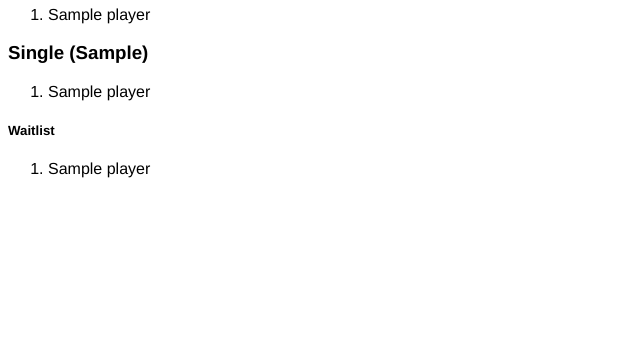
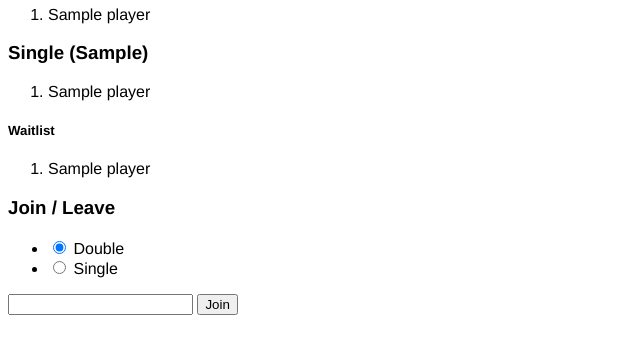
Before and after one commit to philip-zhan/badminton-group, a Flask app: template templates/index.html in a window 1280 px wide. Shown: the part 235-589 px from the top of the page, without its empty margins (0-640 px from the left). Run offline with Flask 2, Linux system fonts and the light colour scheme; the template is opened without the code that fills it: values that come from a table or form of the project are taken from there, most other values are stand-ins (such as "Sample title", 1, 10 or a date in 2020).

Commit message:
Add Join form

```diff
--- a/main.py
+++ b/main.py
@@ -1,12 +1,27 @@
+import os
 from typing import Dict, Iterator, List, Set, Tuple
 from datetime import datetime
 from operator import itemgetter
 import pytz
-from flask import Flask, render_template
+from flask import Flask, render_template, request
+from wtforms import Form, StringField, SubmitField, RadioField, validators
 from google.cloud import datastore
+
 
 datastore_client = datastore.Client("badminton-group", "groups")
 app = Flask(__name__)
+app.config["SECRET_KEY"] = os.urandom(32)
+
+
+class JoinForm(Form):
+    player_type = RadioField(
+        validators=[validators.DataRequired()],
+        choices=[("double", "Double"), ("single", "Single")],
+        default="double",
+    )
+    player_name = StringField(validators=[validators.DataRequired()])
+    join_submit = SubmitField("Join")
+    leave_submit = SubmitField("Leave")
 
 
 def fetch_groups(limit: int = None) -> Iterator:
@@ -42,6 +57,7 @@ def process_groups(groups: Iterator) -> Iterator[Dict]:
             group["double_players"], group["double_limit"]
         )
         yield {
+            "id": group.id,
             "location": group["location"],
             "date": start_time_local.strftime("%a %b %-d"),
             "start_time": start_time_local.strftime("%-I:%M %p"),
@@ -65,7 +81,7 @@ def process_players(players: List, limit: int) -> Tuple[List, List]:
 
 
 def get_clean_data(
-    data: List[Dict], required_field_and_type: Set[Tuple[str, str]]
+    data: Iterator, required_field_and_type: Set[Tuple[str, str]]
 ) -> Iterator[Dict]:
     for item in data:
         if all(
@@ -75,11 +91,55 @@ def get_clean_data(
             yield item
 
 
-@app.route("/")
+def process_join(group_id: int, player_type: str, player_name: str):
+    new_player = {"name": player_name, "signup_time": datetime.utcnow()}
+    with datastore_client.transaction():
+        key = datastore_client.key("group", group_id)
+        group_entity = datastore_client.get(key)
+        if not group_entity:
+            print(f"Cannot find group eneity with key {key}")
+            return
+        if player_type == "double":
+            if player_name in {x["name"] for x in group_entity["double_players"]}:
+                print("Player with the same name already exist!")
+            else:
+                group_entity["double_players"].append(new_player)
+        elif player_type == "single":
+            if player_name in {x["name"] for x in group_entity["single_players"]}:
+                print("Player with the same name already exist!")
+            else:
+                group_entity["single_players"].append(new_player)
+        datastore_client.put(group_entity)
+
+
+def process_leave(group: Dict, player_type: str, player_name: str):
+    pass
+
+
+@app.route("/", methods=["GET"])
 def root():
     groups = fetch_groups(10)
-    processed_groups = process_groups(groups)
-    return render_template("index.html", groups=processed_groups)
+    processed_groups = list(process_groups(groups))
+    join_form = JoinForm()
+    return render_template("index.html", groups=processed_groups, join_form=join_form)
+
+
+@app.route("/", methods=["POST"])
+def root_post():
+    if all(x in request.form for x in ["group_id", "player_type", "player_name"]):
+        if "join_submit" in request.form:
+            process_join(
+                int(request.form["group_id"]),
+                request.form["player_type"],
+                request.form["player_name"],
+            )
+        elif "leave_submit" in request.form:
+            process_leave(
+                int(request.form["group_id"]),
+                request.form["player_type"],
+                request.form["player_name"],
+            )
+    return root()
 
 
 if __name__ == "__main__":
--- a/requirements.txt
+++ b/requirements.txt
@@ -1,3 +1,4 @@
 Flask==2.0.1
 google-cloud-datastore==2.1.6
 pytz==2021.1
+WTForms==2.3.3
--- a/templates/index.html
+++ b/templates/index.html
@@ -18,12 +18,14 @@
       {% endfor %}
     </ol>
 
+    {% if group["double_waitlist"] %}
     <h5>Waitlist</h5>
     <ol>
       {% for player in group["double_waitlist"] %}
       <li>{{ player["name"] }}</li>
       {% endfor %}
     </ol>
+    {% endif %}
 
     <h3>Single ({{ group["single_limit"] }})</h3>
     <ol>
@@ -32,12 +34,23 @@
       {% endfor %}
     </ol>
 
+    {% if group["single_waitlist"] %}
     <h5>Waitlist</h5>
     <ol>
       {% for player in group["single_waitlist"] %}
       <li>{{ player["name"] }}</li>
       {% endfor %}
     </ol>
+    {% endif %}
+
+    <h3>Join / Leave</h3>
+    <form method="POST">
+        {{ join_form.player_type }}
+        {{ join_form.player_name }}
+        {{ join_form.join_submit }}
+        <!-- {{ join_form.leave_submit }} -->
+        <input type="hidden" name="group_id" value="{{group['id']}}">
+    </form>
 
     {% endfor %}
   </body>
```
